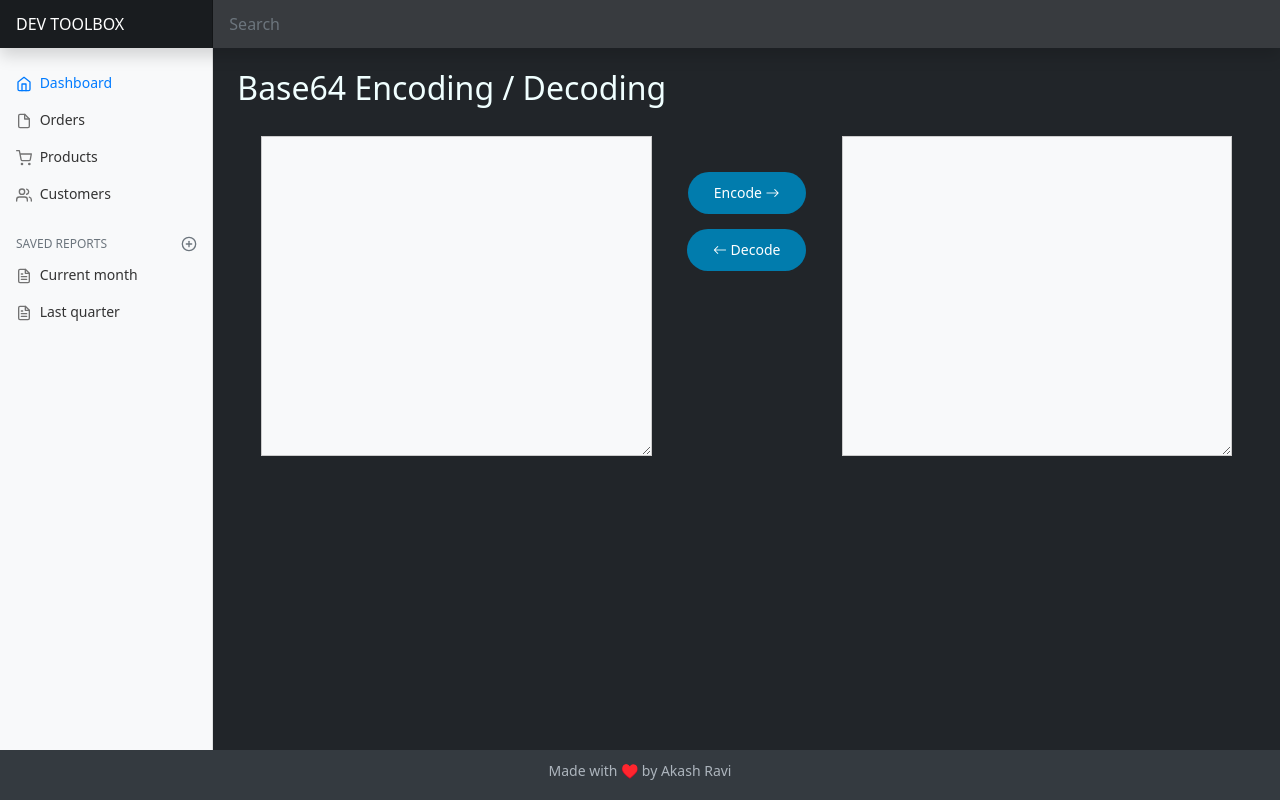
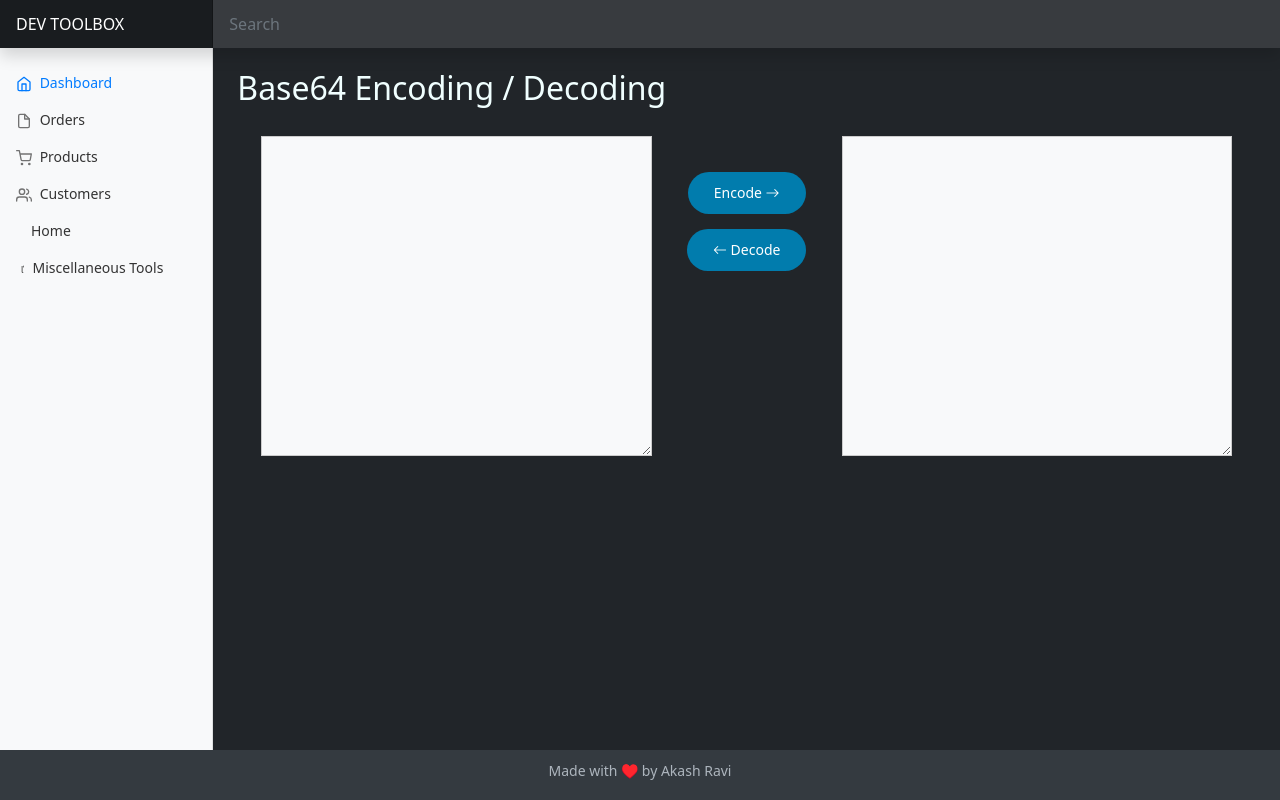
Before and after one commit to techtocore/Dev-Toolbox, an Angular app: page /base64 in a window 1280 px wide. Built offline with nearby package versions, Linux system fonts and the light colour scheme.

Commit message:
adds json-tree component

```diff
--- a/src/app/app.module.ts
+++ b/src/app/app.module.ts
@@ -8,13 +8,16 @@ import "bootstrap";
 import { SidebarMenuComponent } from './sidebar-menu/sidebar-menu.component';
 import { HomeComponent } from './home/home.component';
 import { Base64Component } from './base64/base64.component';
+import { JsonTreeComponent } from './json-tree/json-tree.component';
+
 
 @NgModule({
   declarations: [
     AppComponent,
     SidebarMenuComponent,
     Base64Component,
-    HomeComponent
+    HomeComponent,
+    JsonTreeComponent
   ],
   imports: [
     BrowserModule,
--- /dev/null
+++ b/src/app/json-tree/json-tree.component.html
@@ -0,0 +1,12 @@
+<ul class="nav flex-column">
+    <li class="list-item nav-item" *ngFor="let itm of processedData; let i=index;">
+        <span (click)="toggleOpen(i); emitEvent(i);" class="nav-link tree-item">
+            <span *ngIf="checkExpand(i) && data[i].items" class="icon-tree-expand list-arrows"> </span>
+            <span *ngIf="checkClose(i) && data[i].items" class="icon-tree-close list-arrows"> </span>
+            {{itm}}
+        </span>
+        <div *ngIf="isOpen[i]">
+            <app-json-tree [data]="data[i].items" (leafSelected)="onTreeSelection($event)"></app-json-tree>
+        </div>
+    </li>
+</ul>
--- /dev/null
+++ b/src/app/json-tree/json-tree.component.scss
@@ -0,0 +1,33 @@
+ul {
+  list-style: none;
+  padding-left: 15px;
+}
+
+.list-item {
+  cursor: pointer;
+}
+
+.tree-item {
+  color: #333;
+}
+
+.tree-item:hover {
+  color: #227bb1;
+}
+
+.list-arrows {
+  padding-right: 5px;
+  margin-left: -10px;
+  font-size: smaller;
+  vertical-align: baseline;
+}
+
+.icon-tree-expand:before {
+  content: "\E058";
+  font-size: xx-small;
+}
+
+.icon-tree-close:before {
+  content: "\E053";
+  font-size: xx-small;
+}
--- /dev/null
+++ b/src/app/json-tree/json-tree.component.ts
@@ -0,0 +1,79 @@
+import { Component, OnInit, Input, Output, EventEmitter } from '@angular/core';
+
+@Component({
+  selector: 'app-json-tree',
+  templateUrl: './json-tree.component.html',
+  styleUrls: ['./json-tree.component.scss']
+
+})
+export class JsonTreeComponent implements OnInit {
+
+  constructor() { }
+
+  @Input() data: any;
+  @Output() leafSelected = new EventEmitter<string>();
+  processedData = []
+  isOpen = {}
+  selectedItems = {}
+
+  ngOnInit(): void {
+    this.drawTree(this.data);
+  }
+
+  drawTree(data) {
+    if (!data) {
+      return;
+    }
+    data.forEach(element => {
+      console.log(element.text);
+      this.processedData.push(element.text);
+    });
+  }
+
+  emitEvent(ind) {
+    if (!this.data[ind].items) {
+      this.leafSelected.emit(this.data[ind].text);
+      if (!this.selectedItems[ind]) {
+        this.selectedItems[ind] = true;
+      } else {
+        this.selectedItems[ind] = false;
+      }
+    }
+  }
+
+  onTreeSelection(val) {
+    this.leafSelected.emit(val);
+  }
+
+  toggleOpen(i) {
+    if (!this.isOpen[i]) {
+      this.isOpen[i] = true;
+      return;
+    }
+    if (this.isOpen[i]) {
+      this.isOpen[i] = false;
+    } else {
+      this.isOpen[i] = true;
+    }
+  }
+
+  checkExpand(ind) {
+    if (!this.isOpen[ind]) {
+      this.isOpen[ind] = false;
+    }
+    if (this.data[ind].items && this.isOpen[ind] === false) {
+      return true;
+    }
+    return false;
+  }
+  checkClose(ind) {
+    if (!this.isOpen[ind]) {
+      this.isOpen[ind] = false;
+    }
+    if (this.data[ind].items && this.isOpen[ind] === true) {
+      return true;
+    }
+    return false;
+  }
+
+}
--- a/src/app/sidebar-menu/sidebar-menu.component.html
+++ b/src/app/sidebar-menu/sidebar-menu.component.html
@@ -49,48 +49,6 @@
                 </a>
             </li>
         </ul>
-
-        <h6 class="sidebar-heading d-flex justify-content-between align-items-center px-3 mt-4 mb-1 text-muted">
-            <span>Saved reports</span>
-            <a class="link-secondary" href="#" aria-label="Add a new report">
-                <svg xmlns="http://www.w3.org/2000/svg" width="24" height="24" viewBox="0 0 24 24" fill="none"
-                    stroke="currentColor" stroke-width="2" stroke-linecap="round" stroke-linejoin="round"
-                    class="feather feather-plus-circle">
-                    <circle cx="12" cy="12" r="10"></circle>
-                    <line x1="12" y1="8" x2="12" y2="16"></line>
-                    <line x1="8" y1="12" x2="16" y2="12"></line>
-                </svg>
-            </a>
-        </h6>
-        <ul class="nav flex-column mb-2">
-            <li class="nav-item">
-                <a class="nav-link" href="#">
-                    <svg xmlns="http://www.w3.org/2000/svg" width="24" height="24" viewBox="0 0 24 24" fill="none"
-                        stroke="currentColor" stroke-width="2" stroke-linecap="round" stroke-linejoin="round"
-                        class="feather feather-file-text">
-                        <path d="M14 2H6a2 2 0 0 0-2 2v16a2 2 0 0 0 2 2h12a2 2 0 0 0 2-2V8z"></path>
-                        <polyline points="14 2 14 8 20 8"></polyline>
-                        <line x1="16" y1="13" x2="8" y2="13"></line>
-                        <line x1="16" y1="17" x2="8" y2="17"></line>
-                        <polyline points="10 9 9 9 8 9"></polyline>
-                    </svg>
-                    Current month
-                </a>
-            </li>
-            <li class="nav-item">
-                <a class="nav-link" href="#">
-                    <svg xmlns="http://www.w3.org/2000/svg" width="24" height="24" viewBox="0 0 24 24" fill="none"
-                        stroke="currentColor" stroke-width="2" stroke-linecap="round" stroke-linejoin="round"
-                        class="feather feather-file-text">
-                        <path d="M14 2H6a2 2 0 0 0-2 2v16a2 2 0 0 0 2 2h12a2 2 0 0 0 2-2V8z"></path>
-                        <polyline points="14 2 14 8 20 8"></polyline>
-                        <line x1="16" y1="13" x2="8" y2="13"></line>
-                        <line x1="16" y1="17" x2="8" y2="17"></line>
-                        <polyline points="10 9 9 9 8 9"></polyline>
-                    </svg>
-                    Last quarter
-                </a>
-            </li>
-        </ul>
+        <app-json-tree [data]="menuData" (leafSelected)="onCustomTreeSelection($event)"></app-json-tree>
     </div>
 </nav>
--- a/src/app/sidebar-menu/sidebar-menu.component.ts
+++ b/src/app/sidebar-menu/sidebar-menu.component.ts
@@ -8,8 +8,28 @@ import { Component, OnInit } from '@angular/core';
 export class SidebarMenuComponent implements OnInit {
 
   constructor() { }
+  menuData = [
+    {
+      "text": "Home"
+    },
+    {
+      "items": [
+        {
+          "text": "Base64 Encode/Decode",
+        },
+        {
+          "text": "FireAMP/Threatgrid",
+        }
+      ],
+      "text": "Miscellaneous Tools",
+    }
+  ]
 
   ngOnInit(): void {
   }
 
+  onCustomTreeSelection(value) {
+    console.log(value);
+  }
+
 }
```
Also changed, not shown: 1 other file (tests, documents, lock files or other folders).
